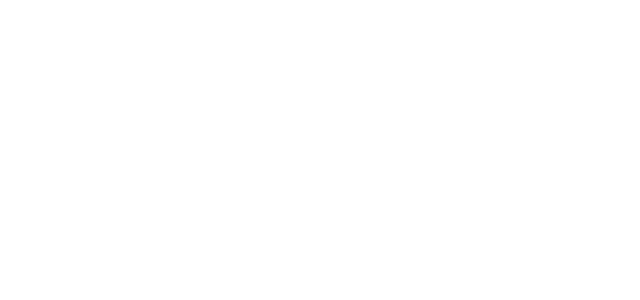
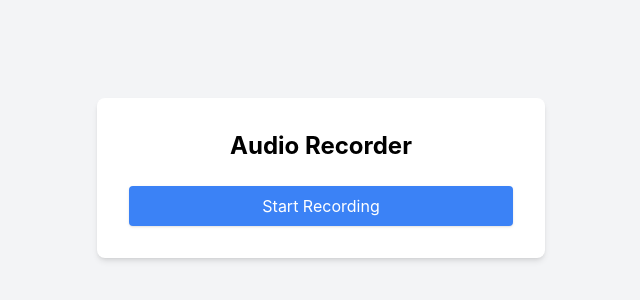
Before and after one commit to mahmoud-alragabi/sceal-assignment, a React (Create React App) app: page / in a window 1280 px wide. Shown: the part 222-522 px from the top of the page, without its empty margins (319-959 px from the left). Built offline with nearby package versions, Linux system fonts and the light colour scheme.

Commit message:
add skeleton AudioRecorder component

```diff
--- a/src/App.tsx
+++ b/src/App.tsx
@@ -1,7 +1,12 @@
 import "./App.css";
+import { AudioRecorder } from "./components/AudioRecorder";
 
 function App() {
-  return <div className="App"></div>;
+  return (
+    <div className="App">
+      <AudioRecorder />
+    </div>
+  );
 }
 
 export default App;
--- /dev/null
+++ b/src/components/AudioRecorder/AudioRecorder.tsx
@@ -0,0 +1,24 @@
+import React, { useState } from "react";
+
+export const AudioRecorder: React.FC = () => {
+  const [isRecording, setIsRecording] = useState<boolean>(false);
+
+  return (
+    <div className="min-h-screen bg-gray-100 flex items-center justify-center p-4">
+      <div className="bg-white p-8 rounded-lg shadow-md max-w-md w-full">
+        <h2 className="text-2xl font-bold text-center mb-6">Audio Recorder</h2>
+        <div className="flex flex-col items-center">
+          <button
+            className={`w-full py-2 px-4 rounded shadow text-white transition-colors focus:outline-none ${
+              isRecording
+                ? "bg-red-500 hover:bg-red-600"
+                : "bg-blue-500 hover:bg-blue-600"
+            }`}
+          >
+            {isRecording ? "Stop Recording" : "Start Recording"}
+          </button>
+        </div>
+      </div>
+    </div>
+  );
+};
--- /dev/null
+++ b/src/components/AudioRecorder/index.ts
@@ -0,0 +1 @@
+export * from "./AudioRecorder";
```
